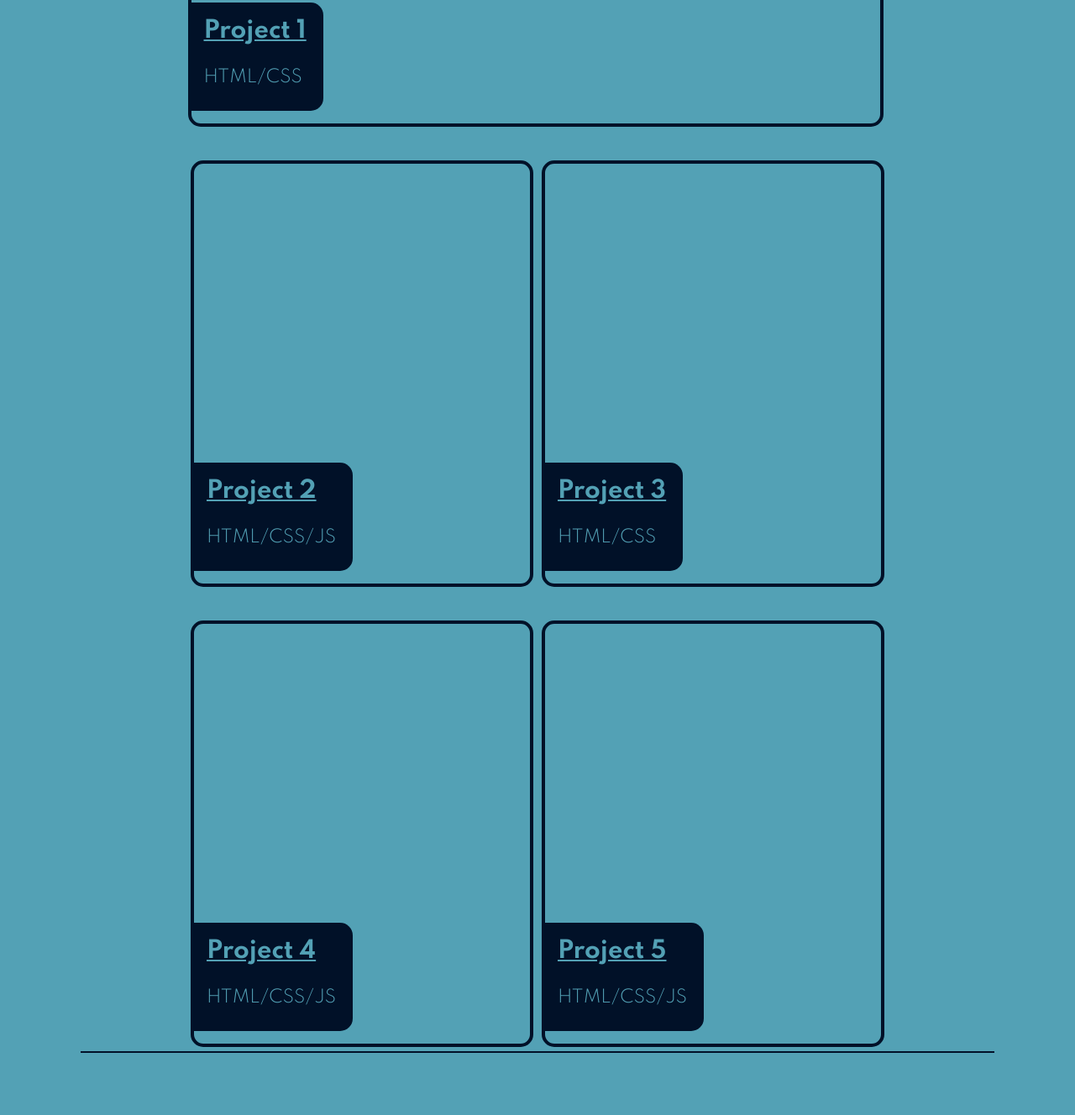
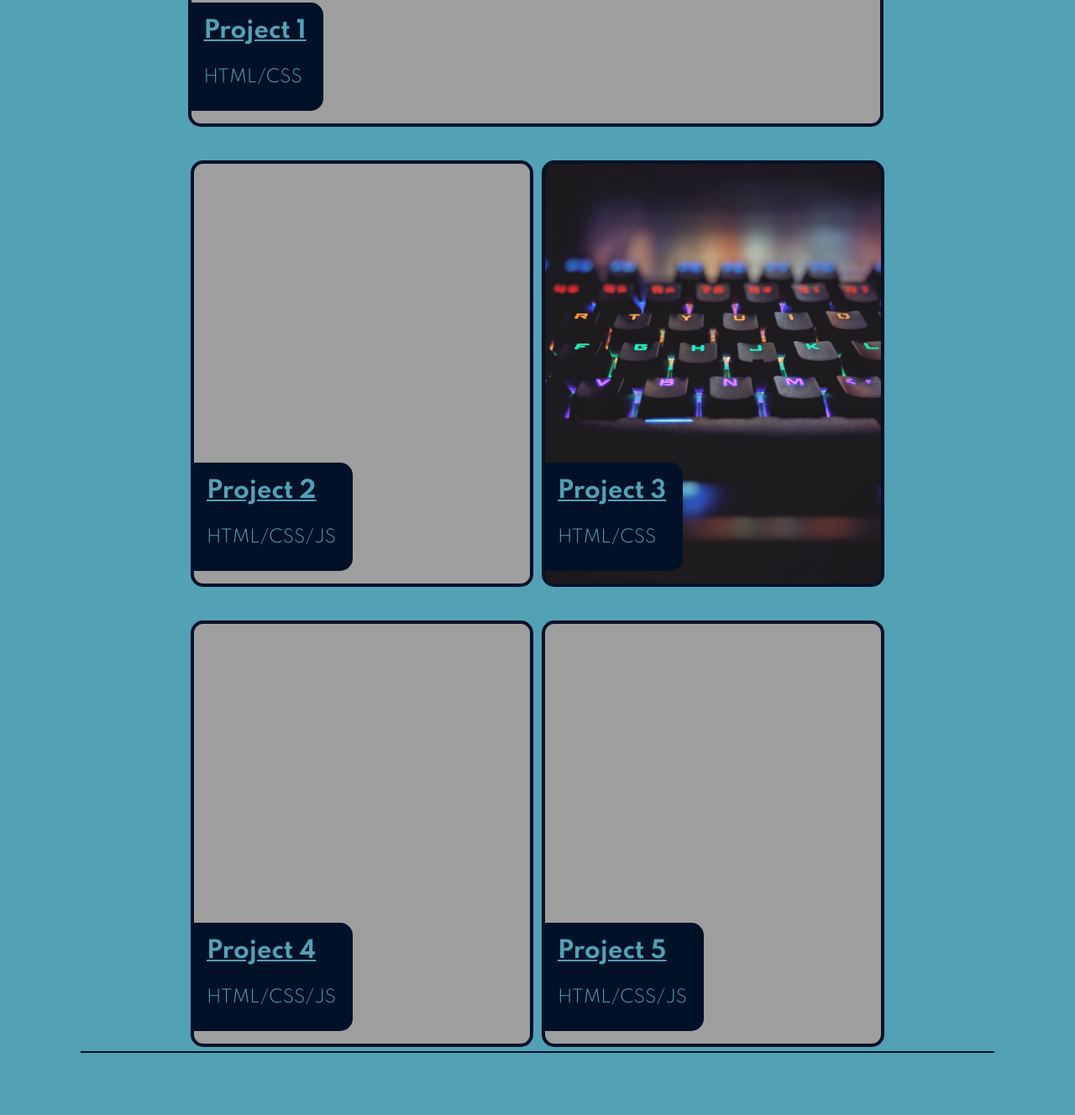
Before and after one commit to GrilloGG/portfolio, a plain HTML site: page index.html in a window 1280 px wide. Shown: the part 1666-2994 px from the top of the page at 84% size. Drawn offline with Linux system fonts and the light colour scheme; the site is published under a folder, as on GitHub Pages, so addresses that start at the root find nothing.

Commit message:
image problems

```diff
--- a/css/style.css
+++ b/css/style.css
@@ -156,11 +156,11 @@ p{
     margin: 5px;
 }
 
-.project1{background-image: url("/img/project01.jpg");}
-.project2{background-image: url("/img/project02.jpg");}
-.project3{background-image: url("/img/project03.jpg");}
-.project4{background-image: url("/img/project04.jpg");}
-.project5{background-image: url("/img/project05.jpg");}
+.project1{background-image: url("../img/project01.jpg");}
+.project2{background-image: url("../img/project02.jpg");}
+.project3{background-image: url("../img/project03.jpg");}
+.project4{background-image: url("../img/project04.jpg");}
+.project5{background-image: url("../img/project05.jpg");}
 
 .main-project{
     position: relative;
--- a/index.html
+++ b/index.html
@@ -7,8 +7,8 @@
     <link rel="stylesheet" href="https://cdnjs.cloudflare.com/ajax/libs/font-awesome/5.15.4/css/all.min.css">
     <link rel="stylesheet" href="css/style.css">
     <link href="https://fonts.googleapis.com/css2?family=Montserrat:wght@100;300;700&family=Spartan:wght@100;300;700&display=swap" rel="stylesheet">
-    <link rel="icon" type="image/png" href="/favicon/favicon-16x16.png" sizes="16x16"/>
-    <link rel="icon" type="image/png" href="/favicon/favicon-32x32.png" sizes="32x32"/>
+    <link rel="icon" type="image/png" href="../favicon/favicon-16x16.png" sizes="16x16"/>
+    <link rel="icon" type="image/png" href="../favicon/favicon-32x32.png" sizes="32x32"/>
     <title>Carlos Garnacho Portfolio</title>
 </head>
 
```
